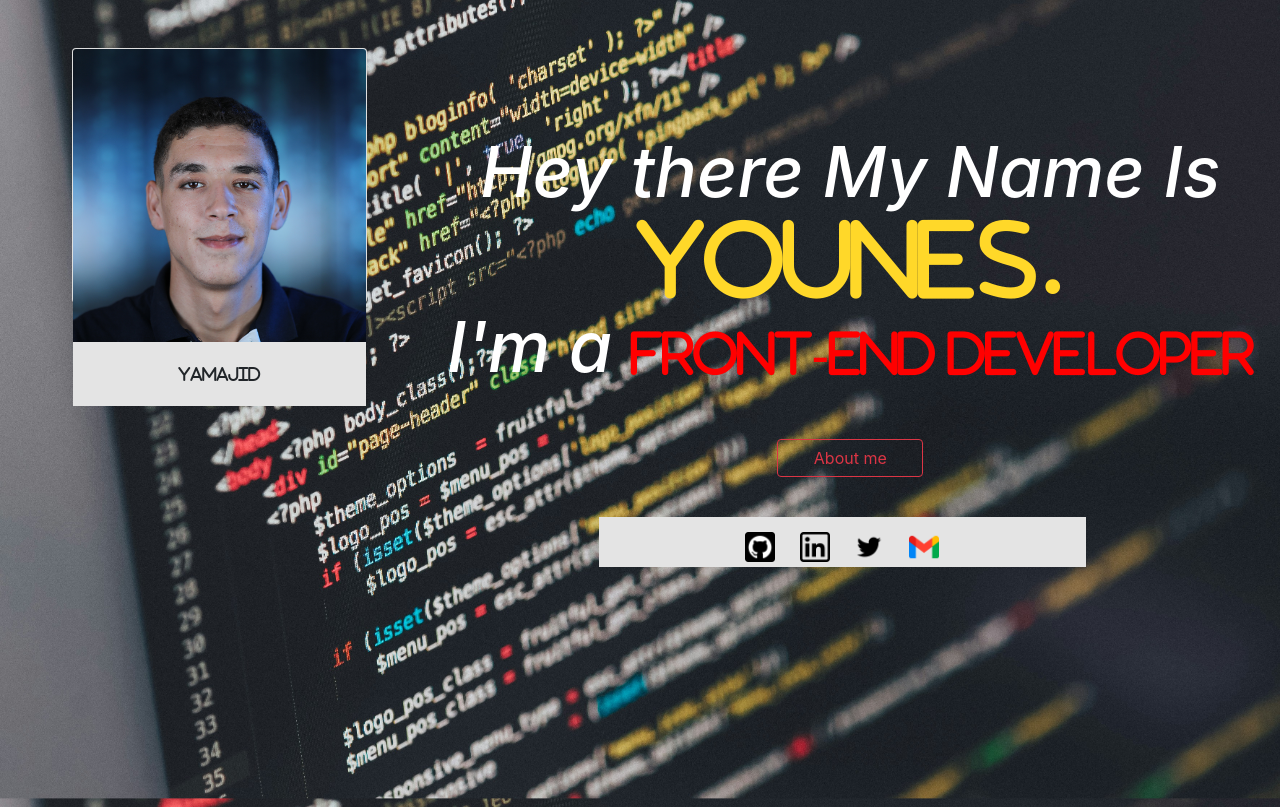
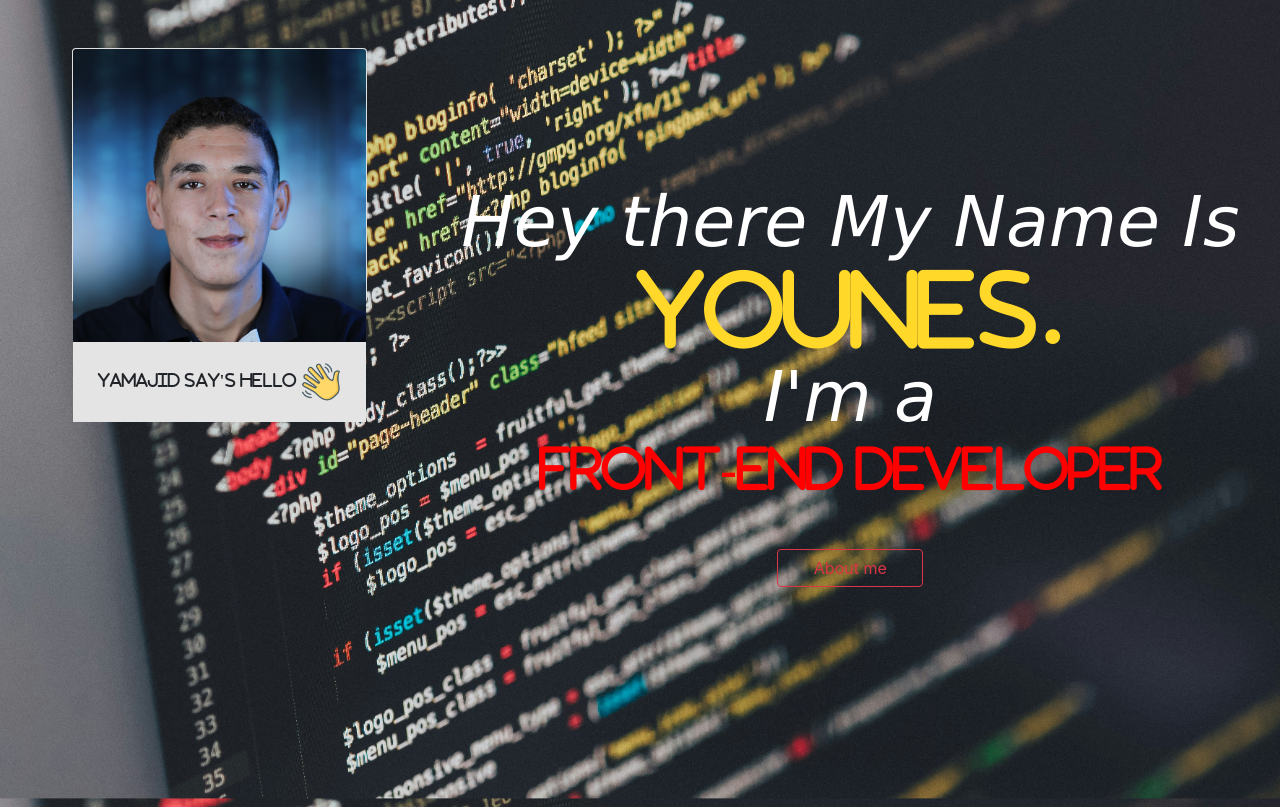
Before and after one commit to yamajid/portfolio, a Flask app: page / in a window 1280 px wide. Shown: the part 56-863 px from the top of the page. Run offline with Flask 3, Linux system fonts and the light colour scheme; some libraries are stand-ins or nearby versions.

Commit message:
last version [maybe it's done hh]

```diff
--- a/templates/mainPage.html
+++ b/templates/mainPage.html
@@ -45,7 +45,8 @@
       height:50px;
     }
     .name-div{
-      padding-top:40px;
+      padding-buttom:40px;
+      padding-top:90px;
     }
     .title-div{
         padding-top:40px;
@@ -67,12 +68,13 @@
     }
     .icons{
       margin-left:19%;
-      background-color:#E4E4E4;
+      background-color:;
       padding-top:5px;
       width:60%;
     }
     .hey{
       color:#ffffff;
+      font-family:verdana;
     }
     /* The Modal (background) */
     .modal {
@@ -140,7 +142,8 @@
             <div class="card m-5">
               <img src="static/yamajid.jpeg" class="card-img-top">
               <div class="card-body" style="background-color:#E4E4E4;">
-                <a class="card-title text-center"><i class="fa">YAMAJID</i></a>
+                <a class="card-title text-center"><i class="fa">YAMAJID say's Hello</i></a>
+                <img style="width:40px;" src="static/social_icons/hello.png">
               </div>
             </div>
           </div>
@@ -151,20 +154,6 @@
             </div>
             <div class="btn-div">
               <button type="button" class="btn btn-outline-danger" id="aboutmeModal">About me</button>
-            </div>
-            <div class="icons">
-              <a href="https://github.com/YounesAmajid" target="_blank">
-                <img src="static/social_icons/github.png" style="width:30px; margin:10px;">
-              </a>
-              <a href="https://www.linkedin.com/in/yamajid/" target="_blank">
-                <img src="static/social_icons/linkedin.png" style="width:30px; margin:10px;">
-              </a>
-              <a href="https://twitter.com/yamajid_" target="_blank">
-                <img src="static/social_icons/twitter.png" style="width:30px; margin:10px;">
-              </a>
-              <a href="" >
-                <img src="static/social_icons/gmail.png" style="width:30px; margin:10px;">
-              </a>
             </div>
           </div>
         </div>
```
Also changed, not shown: static/social_icons/hello.png (added).
